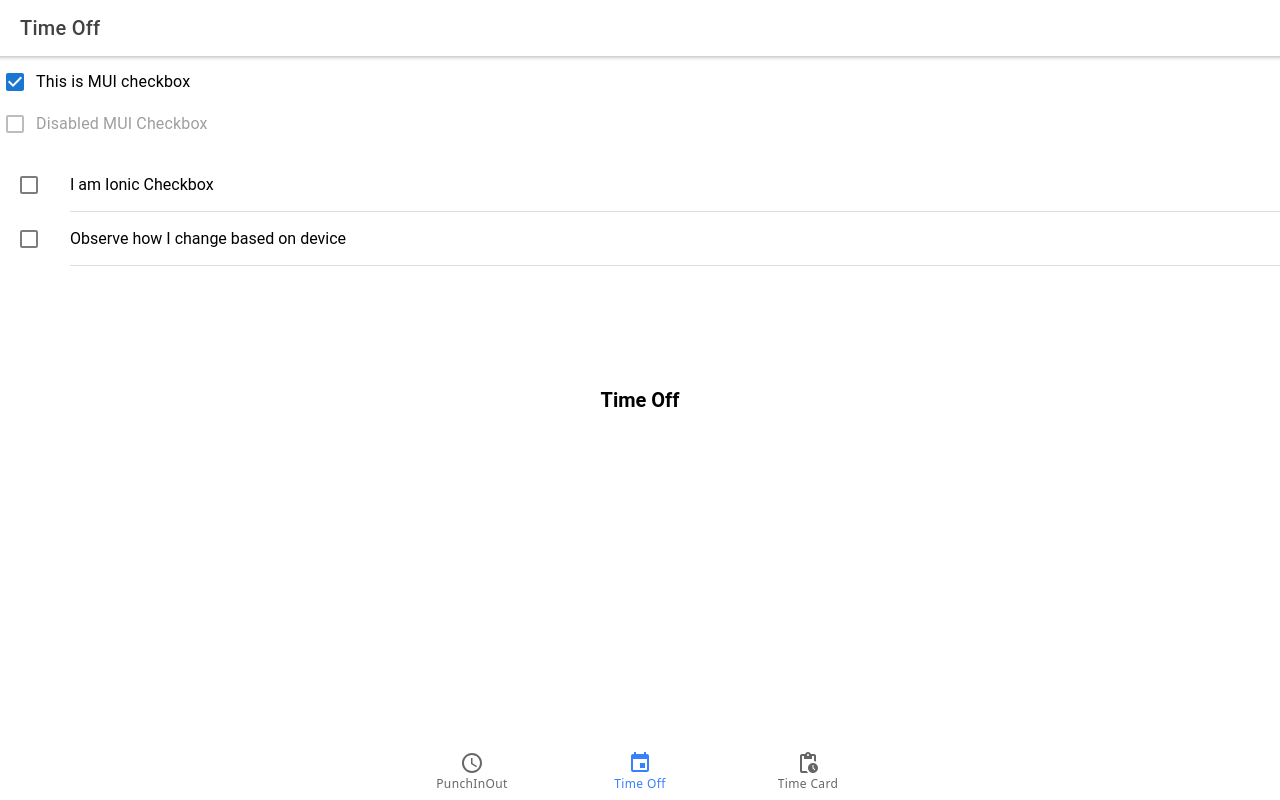
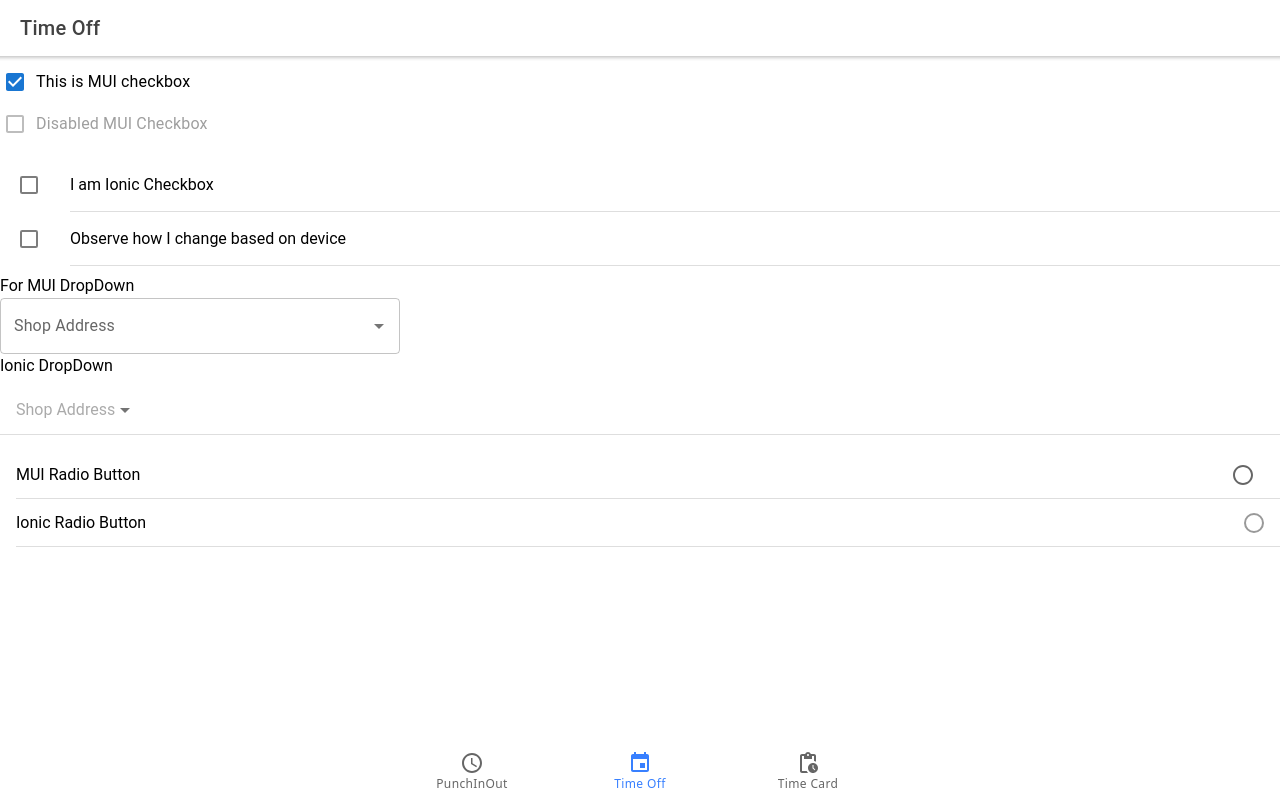
Before and after one commit to KNS786/totalqsr-ionic-frontend, a React (Create React App) app: page /timeoff in a window 1280 px wide. Built offline with nearby package versions, Linux system fonts and the light colour scheme.

Commit message:
feat: added radio,dropdown button

```diff
--- a/src/pages/TimeOff.tsx
+++ b/src/pages/TimeOff.tsx
@@ -7,16 +7,30 @@ import {
   IonCheckbox,
   IonItem,
   IonLabel,
+  IonSelect,
+  IonSelectOption,
   IonList,
+  IonRadio
 } from '@ionic/react';
 import FormGroup from '@mui/material/FormGroup';
 import FormControlLabel from '@mui/material/FormControlLabel';
 import Checkbox from '@mui/material/Checkbox';
+import TextField from '@mui/material/TextField';
+import Autocomplete from '@mui/material/Autocomplete';
+import Radio from '@mui/material/Radio';
 
-import ExploreContainer from '../components/ExploreContainer';
+//import ExploreContainer from '../components/ExploreContainer';
 import './TimeOff.css';
 
 const TimeOff: React.FC = () => {
+
+  const data = [
+      { label: 'Store#1 : Electoric Shoping and Repairing', year: 1994 },
+      { label: 'Store#2 : Car Repairing and Services', year: 1972 },
+      { label: 'Store#3 : Home furnitures and appliances', year: 1974 },
+      { label: 'Store#4 : Computer hardware services', year: 2008 }
+  ];
+
   return (
     <IonPage>
       <IonHeader>
@@ -25,7 +39,7 @@ const TimeOff: React.FC = () => {
         </IonToolbar>
       </IonHeader>
       <IonContent fullscreen>
-        <ExploreContainer name="Time Off" />
+        {/* <ExploreContainer name="Time Off" /> */}
         <FormGroup className="form-group">
           <FormControlLabel
             control={<Checkbox defaultChecked />}
@@ -47,6 +61,40 @@ const TimeOff: React.FC = () => {
             <IonLabel>Observe how I change based on device</IonLabel>
           </IonItem>
         </IonList>
+        <IonLabel>For MUI DropDown
+        <Autocomplete
+          disablePortal
+          id="combo-box-demo"
+          options={data}
+          sx={{ width: 400}}
+          renderInput={(params) => <TextField {...params} label="Shop Address" />}
+         />
+         </IonLabel>
+            <IonLabel>Ionic DropDown</IonLabel>
+        <IonList>
+         <IonItem>
+            <IonSelect interface="popover" placeholder="Shop Address">
+              <IonSelectOption value='Store#1 : Electoric Shoping and Repairing'>Store#1 : Electoric Shoping and Repairing</IonSelectOption>
+              <IonSelectOption value='Store#2 : Car Repairing and Services'>Store#2 : Car Repairing and Services</IonSelectOption>
+              <IonSelectOption value='Store#3 : Home furnitures and appliances'>Store#3 : Home furnitures and appliances</IonSelectOption>
+            </IonSelect>
+          </IonItem>
+        </IonList>
+        <IonList>
+          <IonItem>
+          <IonLabel>MUI Radio Button</IonLabel>
+          <Radio
+            value="radioA"
+            inputProps={{
+                'aria-label': 'Radio A',
+            }}
+          />
+          </IonItem>
+          <IonItem>
+          <IonLabel>Ionic Radio Button</IonLabel>
+            <IonRadio slot="end" value="radio button"></IonRadio>
+          </IonItem>
+        </IonList>
       </IonContent>
     </IonPage>
   );
```
Also changed, not shown: package.json (+4 -4 lines), 2 other files (tests, documents, lock files or other folders).
